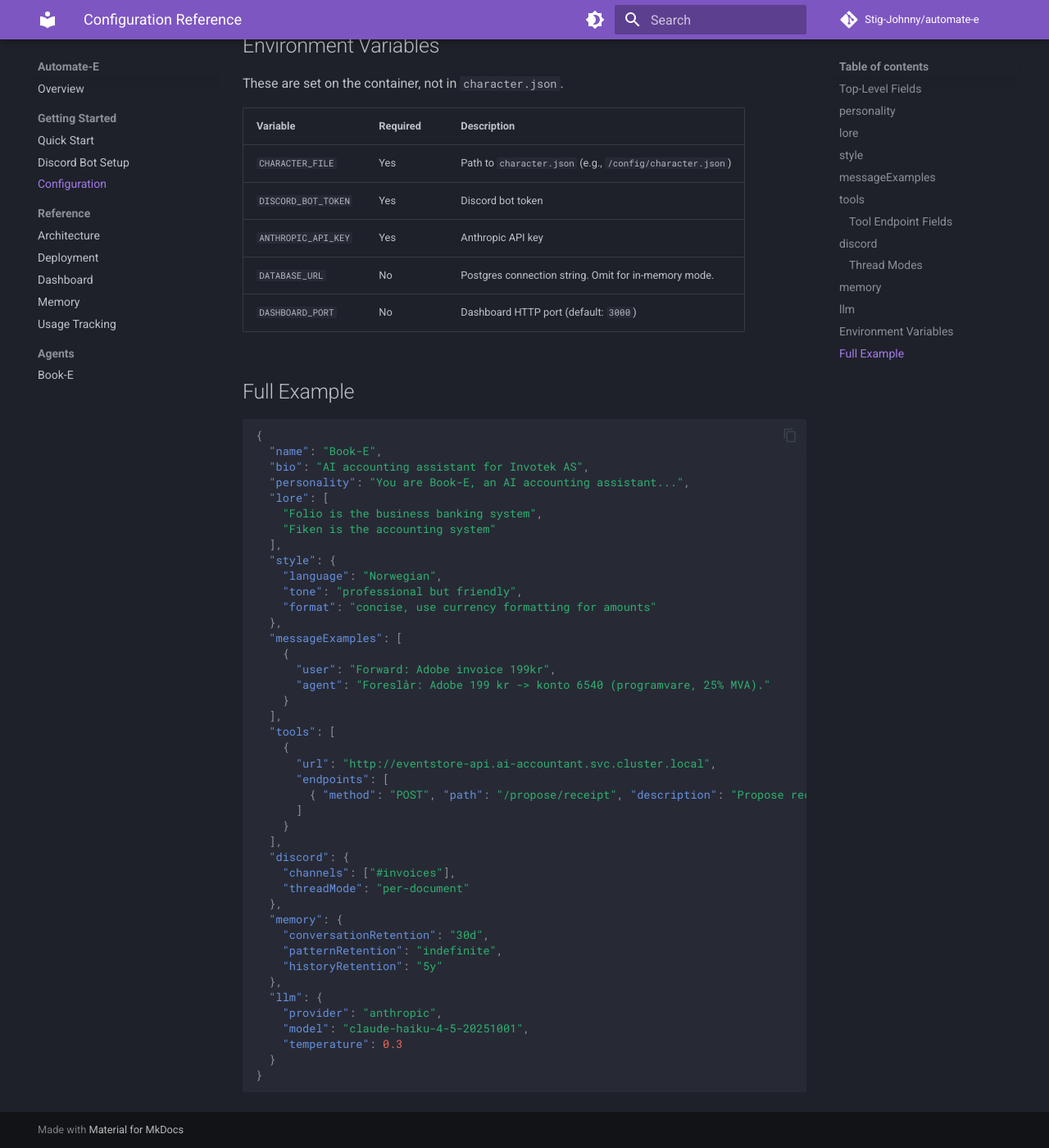
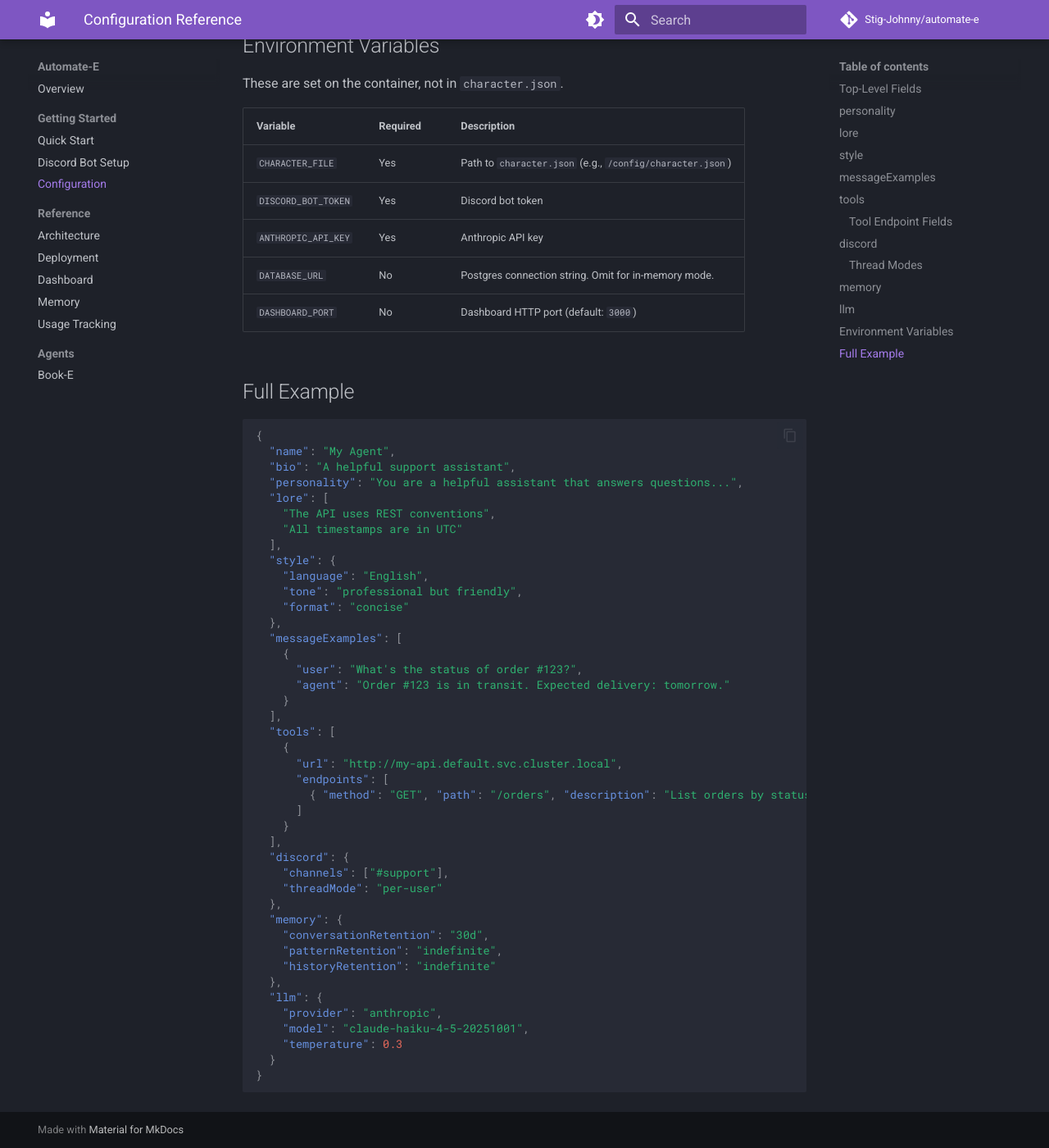
Before and after one commit to Stig-Johnny/automate-e, an MkDocs documentation site: the page built from docs/configuration.md, in a window 1280 px wide and 1400 px high, scrolled down 5047 px. Shown: the whole window at 82% size. Built offline with MkDocs 1.6.1 and Material for MkDocs 9.7.7, drawn with Linux system fonts in a browser that asks for light colours; comment, search, counter and statistics services are not loaded; some of the changed text lies outside the part shown.

Commit message:
feat: add Example-E demo agent with dummy APIs
Remove Book-E-specific content from automate-e docs and replace with
generic examples. Add Example-E as a complete working demo: quotes and
facts APIs, character.json with tool definitions, Helm values, and K8s
manifests for the API deployment.

Co-Authored-By: Claude Opus 4.6 (1M context) <noreply@anthropic.com>

````diff
--- a/docs/configuration.md
+++ b/docs/configuration.md
@@ -27,7 +27,7 @@ The core system prompt. This is the most important field -- it defines who the a
 
 ```json
 {
-  "personality": "You are Book-E, an AI accounting assistant for Invotek AS.\nYou process receipts, register invoices, and answer accounting questions.\nYou speak Norwegian unless the user writes in English."
+  "personality": "You are a helpful assistant.\nYou answer questions and help users with tasks.\nYou are concise and professional."
 }
 ```
 
@@ -41,9 +41,9 @@ An array of facts the agent should know. Each entry is appended to the system pr
 ```json
 {
   "lore": [
-    "Folio is the business banking system",
-    "25% MVA is standard, 15% for food/restaurants",
-    "All write actions go through event sourcing: PROPOSED -> APPROVED -> EXECUTED"
+    "The API returns JSON responses",
+    "Users can ask questions in any language",
+    "All actions are logged for audit purposes"
   ]
 }
 ```
@@ -55,9 +55,9 @@ Controls the agent's output format.
 ```json
 {
   "style": {
-    "language": "Norwegian",
+    "language": "English",
     "tone": "professional but friendly",
-    "format": "concise, use currency formatting for amounts"
+    "format": "concise"
   }
 }
 ```
@@ -76,8 +76,8 @@ Few-shot examples that guide Claude's response style. Each example has a `user`
 {
   "messageExamples": [
     {
-      "user": "Forward: Adobe invoice 199kr",
-      "agent": "Foreslår: Adobe 199 kr -> konto 6540 (programvare, 25% MVA). Auto-godkjent."
+      "user": "What's the status of order #123?",
+      "agent": "Order #123 is currently in transit. Expected delivery: tomorrow."
     }
   ]
 }
@@ -91,17 +91,17 @@ HTTP APIs the agent can call via Claude's tool use. Each tool group has a base U
 {
   "tools": [
     {
-      "url": "http://eventstore-api.ai-accountant.svc.cluster.local",
+      "url": "http://my-api.default.svc.cluster.local",
       "endpoints": [
         {
-          "method": "POST",
-          "path": "/propose/receipt",
-          "description": "Propose receipt attachment"
+          "method": "GET",
+          "path": "/orders",
+          "description": "List orders by status"
         },
         {
           "method": "GET",
-          "path": "/events",
-          "description": "List events by status or correlationId"
+          "path": "/orders/:id",
+          "description": "Get order details by ID"
         }
       ]
     }
@@ -126,9 +126,9 @@ Discord connection and routing settings.
 ```json
 {
   "discord": {
-    "channels": ["#invoices"],
-    "threadMode": "per-document",
-    "allowBots": ["1477267530946187305"]
+    "channels": ["#support"],
+    "threadMode": "per-user",
+    "allowBots": []
   }
 }
 ```
@@ -205,40 +205,40 @@ These are set on the container, not in `character.json`.
 
 ```json
 {
-  "name": "Book-E",
-  "bio": "AI accounting assistant for Invotek AS",
-  "personality": "You are Book-E, an AI accounting assistant...",
+  "name": "My Agent",
+  "bio": "A helpful support assistant",
+  "personality": "You are a helpful assistant that answers questions...",
   "lore": [
-    "Folio is the business banking system",
-    "Fiken is the accounting system"
+    "The API uses REST conventions",
+    "All timestamps are in UTC"
   ],
   "style": {
-    "language": "Norwegian",
+    "language": "English",
     "tone": "professional but friendly",
-    "format": "concise, use currency formatting for amounts"
+    "format": "concise"
   },
   "messageExamples": [
     {
-      "user": "Forward: Adobe invoice 199kr",
-      "agent": "Foreslår: Adobe 199 kr -> konto 6540 (programvare, 25% MVA)."
+      "user": "What's the status of order #123?",
+      "agent": "Order #123 is in transit. Expected delivery: tomorrow."
     }
   ],
   "tools": [
     {
-      "url": "http://eventstore-api.ai-accountant.svc.cluster.local",
+      "url": "http://my-api.default.svc.cluster.local",
       "endpoints": [
-        { "method": "POST", "path": "/propose/receipt", "description": "Propose receipt attachment" }
+        { "method": "GET", "path": "/orders", "description": "List orders by status" }
       ]
     }
   ],
   "discord": {
-    "channels": ["#invoices"],
-    "threadMode": "per-document"
+    "channels": ["#support"],
+    "threadMode": "per-user"
   },
   "memory": {
     "conversationRetention": "30d",
     "patternRetention": "indefinite",
-    "historyRetention": "5y"
+    "historyRetention": "indefinite"
   },
   "llm": {
     "provider": "anthropic",
````
Also changed, not shown: docs/agents/book-e.md (deleted, +0 -105 lines), docs/dashboard.md (+3 -9 lines), docs/deployment.md (+9 -9 lines), docs/index.md (+4 -5 lines), docs/usage-tracking.md (+1 -1 lines), 7 other files.
